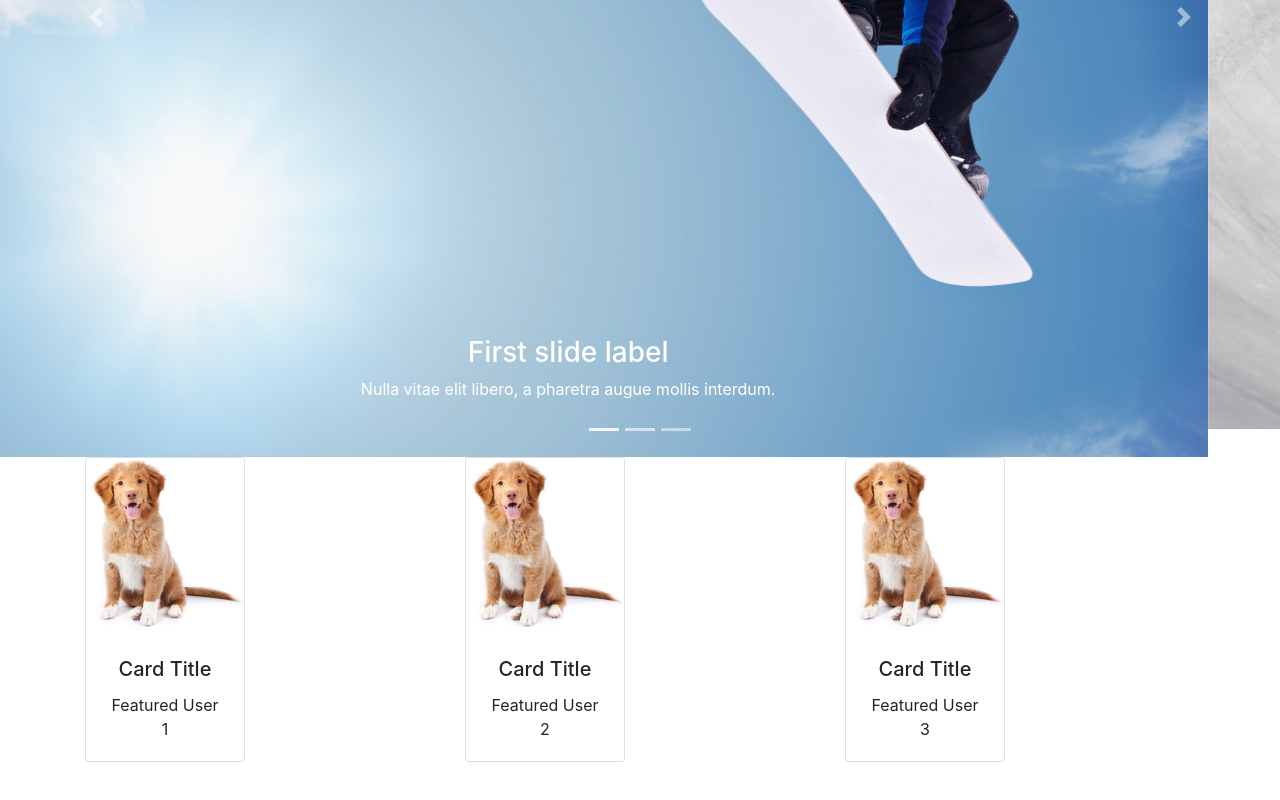
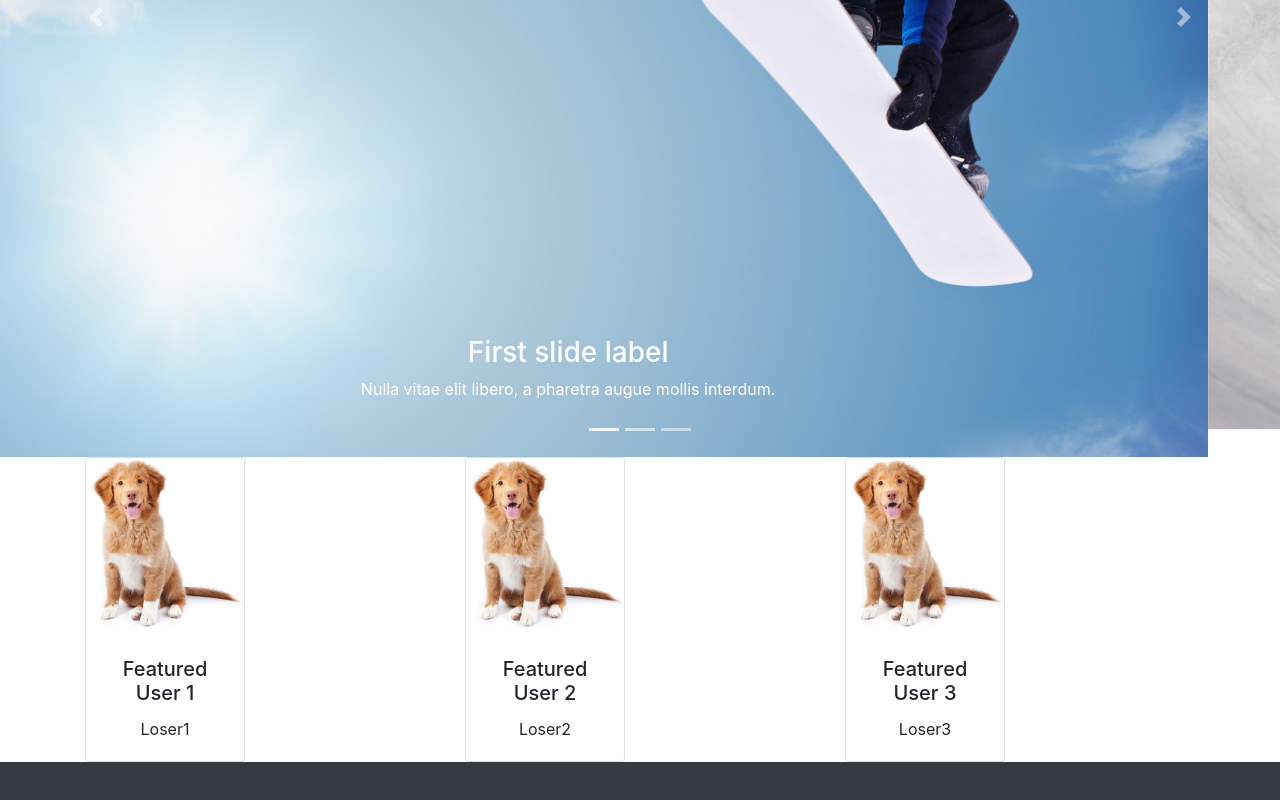
Before and after one commit to boucher30/Senior-Project19, a React (Create React App) app in the folder connect-react/: page / in a window 1280 px wide. Shown: the part 480-1280 px from the top of the page. Before the commit the page ends 1242 px from the top, so only its background shows below. Built offline with nearby package versions, Linux system fonts and the light colour scheme.

Commit message:
Featured User card created and used

```diff
--- a/connect-react/src/App.js
+++ b/connect-react/src/App.js
@@ -7,7 +7,6 @@ class App extends Component {
   render() {
     return (
       <div className="App">
-
         <SplashPage/>
 
 
--- a/connect-react/src/Pages/SplashPage.js
+++ b/connect-react/src/Pages/SplashPage.js
@@ -11,6 +11,7 @@ import Row from 'react-bootstrap/Row';
 import Col from 'react-bootstrap/Col';
 import Dog from '../images/dog.jpg';
 import Card from 'react-bootstrap/Card';
+import FeaturedUserCard from '../components/FeaturedUserCard';
 
 
 class SplashPage extends Component {
@@ -73,42 +74,23 @@ class SplashPage extends Component {
 <Container>
   <Row>
     <Col>
-    <Card style={{ width: '10rem' }}>
-        <Card.Img variant="top" src={Dog} />
-        <Card.Body>
-            <Card.Title>Card Title</Card.Title>
-            <Card.Text>
-            Featured User 1
-            </Card.Text>
-        </Card.Body>
-    </Card>
+        <FeaturedUserCard title = "Featured User 1" img = {Dog} text = "Loser1"/>
     </Col>
     <Col>
-        <Card style={{ width: '10rem' }}>
-        <Card.Img variant="top" src={Dog} />
-        <Card.Body>
-            <Card.Title>Card Title</Card.Title>
-            <Card.Text>
-            Featured User 2
-            </Card.Text>
-        </Card.Body>
-        </Card>
+        <FeaturedUserCard title = "Featured User 2" img = {Dog} text = "Loser2"/>
     </Col>
 
     <Col>
-    <Card style={{ width: '10rem' }}>
-        <Card.Img variant="top" src={Dog} />
-        <Card.Body>
-            <Card.Title>Card Title</Card.Title>
-            <Card.Text>
-            Featured User 3
-            </Card.Text>
-        </Card.Body>
-        </Card>
+        <FeaturedUserCard title = "Featured User 3" img = {Dog} text = "Loser3"/>
     </Col>
   </Row>
 </Container>
 
+
+    <Navbar bg="dark" variant="dark">
+        <Nav className="mr-auto" style = {{height: '60px'}}>
+        </Nav>
+    </Navbar>
 
 </>
 
--- /dev/null
+++ b/connect-react/src/components/FeaturedUserCard.js
@@ -0,0 +1,23 @@
+import React, {Component} from 'react';
+import Card from 'react-bootstrap/Card';
+
+export default class FeaturedUserCard extends Component {
+    constructor(props) {
+        super(props);
+    }
+
+
+    render() {
+        return(
+            <Card style={{ width: '10rem' }}>
+            <Card.Img variant="top" src={this.props.img} />
+            <Card.Body>
+                <Card.Title>{this.props.title}</Card.Title>
+                <Card.Text>
+                {this.props.text}
+                </Card.Text>
+            </Card.Body>
+        </Card>
+        );
+    }
+}
```
